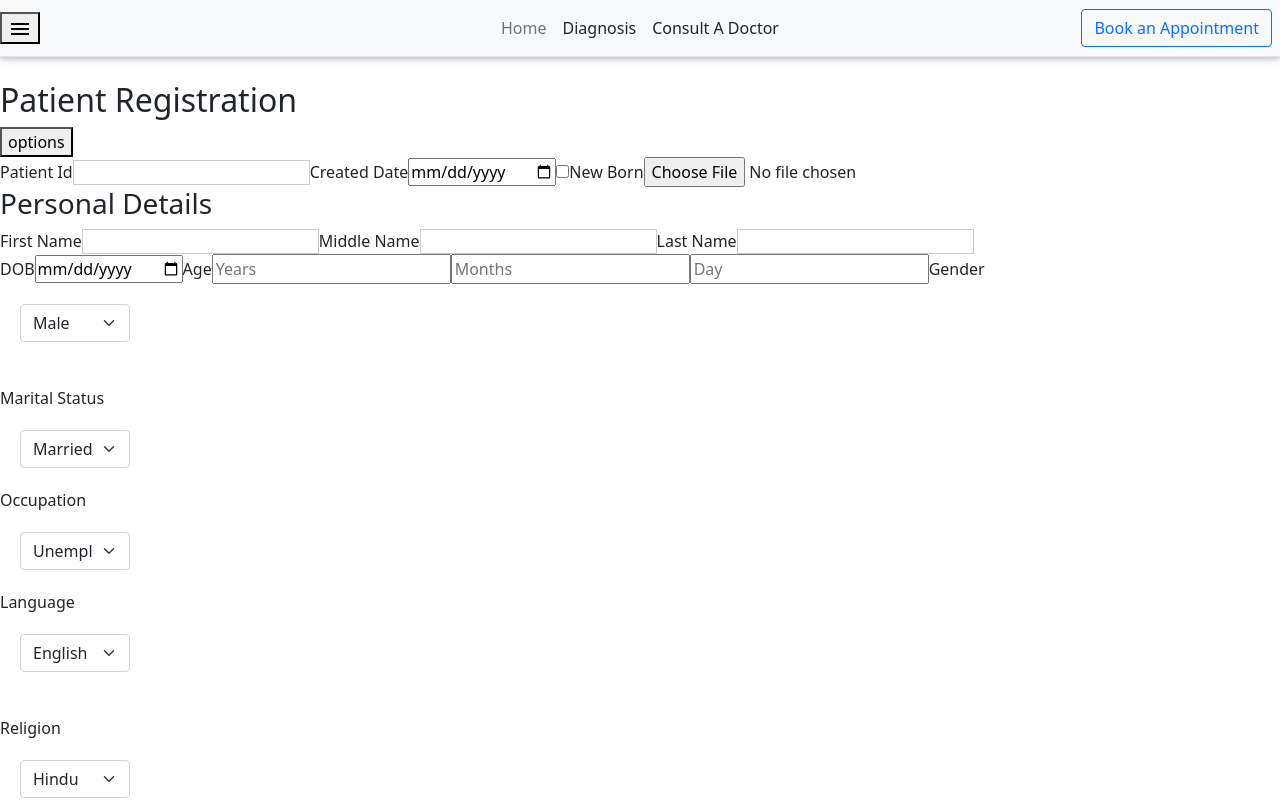
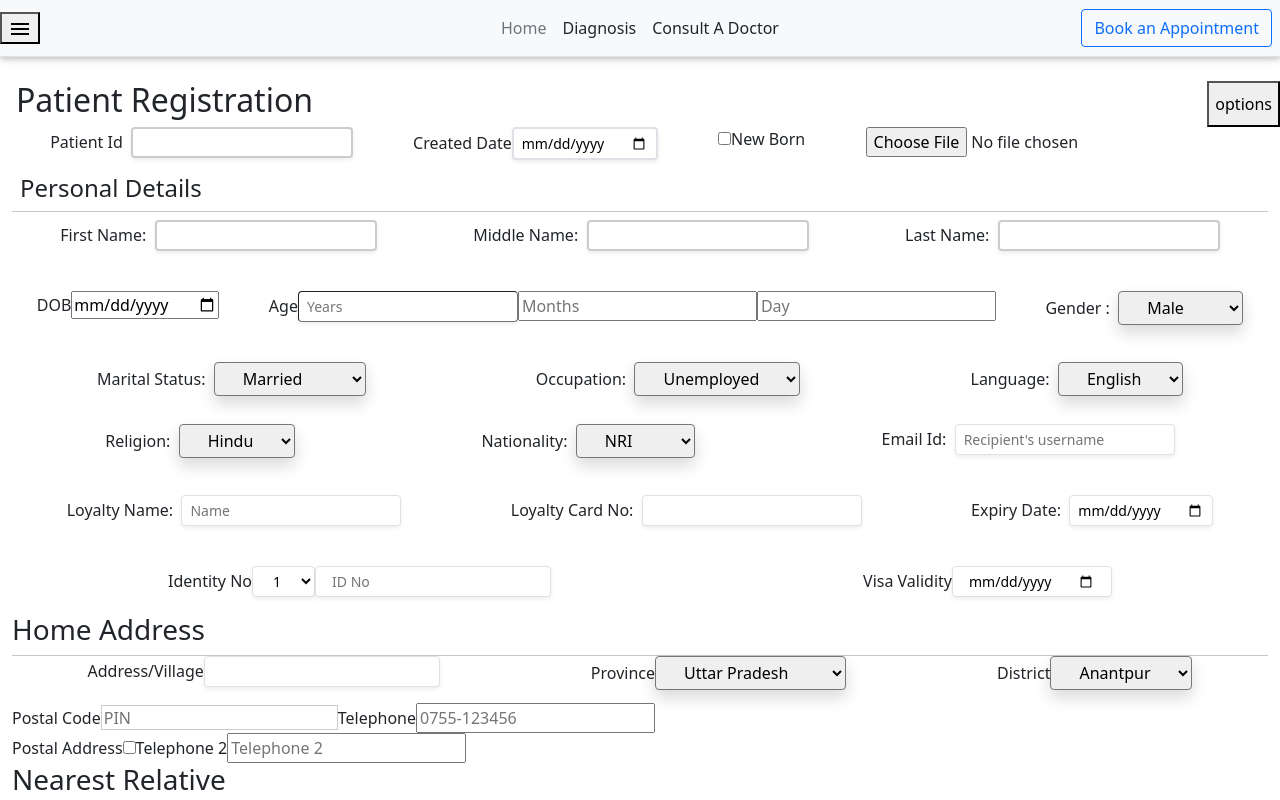
Before and after one commit to DataMinesTech/HospitalManagement, a React (Create React App) app: page /newpatient in a window 1280 px wide. Shown: the top 800 px of the page. Built offline with nearby package versions, Linux system fonts and the light colour scheme.

Commit message:
patient registration partially completed

```diff
--- a/src/Components/PatientComponent/NewPatient.js
+++ b/src/Components/PatientComponent/NewPatient.js
@@ -2,15 +2,15 @@ import React, { useState } from "react";
 import Header from "../Layout/Header/Header";
 import Sidebar from "../Layout/Sidebar/Sidebar";
 import OutPatientModal from "../Layout/OutPatientModal/OutPatientModal";
-import { Modal } from "@mui/material";
+import { Divider, Modal, Typography } from "@mui/material";
 const divStyle = {
-  width : '110px',
-  margin: '20px',
+  width: "110px",
+  margin: "20px",
   // border: '5px solid black'
 };
 const emailStyle = {
-  width : '300px',
-  margin: '40px',
+  width: "300px",
+  margin: "40px",
   // border: '5px solid black'
 };
 const NewPatient = () => {
@@ -35,8 +35,8 @@ const NewPatient = () => {
     <div>
       {/* <Header />
       <Sidebar /> */}
-      <div>
-        <h2>Patient Registration</h2>
+      <div className="d-flex justify-content-between">
+        <p className="h2 px-3 ">Patient Registration</p>
         <button onClick={() => setOpenModal(!openModal)}>options</button>
       </div>
       {openModal !== false ? (
@@ -45,108 +45,249 @@ const NewPatient = () => {
         </Modal>
       ) : (
         <>
+          <div className="container-fluid ">
+            <form
+              encType="multipart/form-data"
+              className="form-horizontal"
+              onSubmit={registerPatient}
+            >
+              <div className="form-group ">
+                <div className="d-flex justify-content-around">
                   <div>
-            <form encType="multipart/form-data" onSubmit={registerPatient}>
-              <label>Patient Id</label>
-              <input type="text" name="patientId" required />
-              <label>Created Date</label>
-              <input type="date" name="createdDate" />
+                    <label className=" px-2" for="patientId">
+                      Patient Id
+                    </label>
+                    <input
+                      className="pl-2 py-2 form-control-sm shadow-sm mb-3 bg-white rounded border-2"
+                      type="text"
+                      name="patientId"
+                      required
+                    />
+                  </div>
+                  <div>
+                    <label className="pl-5  ">Created Date</label>
+                    <input
+                      className="pl-2 form-control-sm shadow-sm mb-2 bg-white rounded border border-2"
+                      type="date"
+                      name="createdDate"
+                    />
+                  </div>
+                  <div>
                     <input type="checkbox" />
                     <label>New Born</label>
+                  </div>
 
                   <input type="file" name="avatar" accept="image/*" />
-
-              <h3>Personal Details</h3>
+                  <Typography />
+                </div>
+                <p className="h4 px-2">Personal Details</p>
+                <Divider></Divider>
+                <div className="py-2">
+                  <div className="d-flex justify-content-around">
                     <div>
-                <label>First Name</label>
-                <input type="text" />
-                <label>Middle Name</label>
-                <input type="text" />
-                <label>Last Name</label>
-                <input type="text" />
+                      <label>First Name: &nbsp;</label>
+                      <input
+                        type="text"
+                        className="pl-2 py-2 form-control-sm shadow-sm mb-3 bg-white rounded border-2"
+                      />
+                    </div>
+                    <div>
+                      <label>Middle Name: &nbsp;</label>
+                      <input
+                        type="text"
+                        className="pl-2 py-2 form-control-sm shadow-sm mb-3 bg-white rounded border-2"
+                      />
+                    </div>
+                    <div>
+                      <label>Last Name: &nbsp; </label>
+                      <input
+                        type="text"
+                        className="pl-2 py-2 form-control-sm shadow-sm mb-3 bg-white rounded border-2"
+                      />
+                    </div>
+                  </div>
                   <br />
+                  <div className=" d-flex justify-content-around">
+                    <div>
                       <label>DOB</label>
                       <input type="date" />
+                    </div>
+                    <div>
                       <label>Age</label>
-                <input placeholder="Years" />
-                <input placeholder="Months" />
-                <input placeholder="Day" />
-                <label>Gender</label>
-                <select class="form-select" name="gender" id="gender" style={divStyle}>
+                      <input
+                        type="number"
+                        placeholder="Years"
+                        className="pl-2 form-control-sm -p-2 shadow-sm mb-3 bg-white rounded border-1 "
+                      />
+                      <input type="number" placeholder="Months" />
+                      <input type="number" placeholder="Day" />
+                    </div>
+                    <div>
+                      <label>Gender : &nbsp; </label>
+                      <select
+                        className="selectpicker border-1 mb-1 px-4 py-1 rounded shadow"
+                        name="gender"
+                        id="gender"
+                      >
                         <option value="male">Male</option>
                         <option value="female">Female</option>
                       </select>
+                    </div>
+                  </div>
                   <br />
-                <label>Marital Status</label>
-                <select class="form-select" name="maritalstatus" id="maritalstatus" style={divStyle}>
+                  <div className="d-flex justify-content-around">
+                    <div>
+                      <label>Marital Status: &nbsp;</label>
+                      <select
+                        className="selectpicker border-1 mb-1 px-4 py-1 rounded shadow"
+                        name="maritalstatus"
+                        id="maritalstatus"
+                      >
                         <option value="married">Married</option>
                         <option value="unmarried">Unmarried</option>
                       </select>
-                <label>Occupation</label>
-                <select class = "form-select" name="occupation" id="occupation" style={divStyle}>
+                    </div>
+                    <div>
+                      <label>Occupation: &nbsp;</label>
+                      <select
+                        className="selectpicker border-1 mb-1 px-4 py-1 rounded shadow"
+                        name="occupation"
+                        id="occupation"
+                      >
                         <option value="unemployed">Unemployed</option>
                         <option value="Employed">Employed</option>
                       </select>
-                <label>Language</label>
-                <select class="form-select" name="language" id="language" style={divStyle}>
+                    </div>
+                    <div>
+                      <label>Language: &nbsp;</label>
+                      <select
+                        class="selectpicker border-1 mb-1 px-4 py-1 rounded shadow"
+                        name="language"
+                        id="language"
+                      >
                         <option value="english">English</option>
                         <option value="hindi">Hindi</option>
                         <option value="other">Other</option>
                       </select>
+                    </div>
+                  </div>
                   <br />
-                <label>Religion</label>
-                <select class ="form-select" name="religion" id="religion" style={divStyle}>
+                  <div className="d-flex justify-content-around">
+                    <div>
+                      <label>Religion: &nbsp;</label>
+                      <select
+                        class="selectpicker border-1 mb-1 px-4 py-1 rounded shadow"
+                        name="religion"
+                        id="religion"
+                      >
                         <option value="hindu">Hindu</option>
                         <option value="jain">Jain</option>
                         <option value="sikh">Sikh</option>
-                </select><br />
+                      </select>
+                    </div>
 
                     <span>
-                    <label>Nationality</label>
-                    <select class="form-select" name="nationality" id="nationality" style={divStyle}>
+                      <label>Nationality: &nbsp;</label>
+                      <select
+                        class="selectpicker border-1 mb-1 px-4 py-1 rounded shadow"
+                        name="nationality"
+                        id="nationality"
+                      >
                         <option value="nri">NRI</option>
                         <option value="indian">Indian</option>
                         <option value="other">other</option>
                       </select>
                     </span>
-                <label>Email Id</label>
-                <input type="email" class="form-control" placeholder="Recipient's username" aria-label="Recipient's username" aria-describedby="basic-addon2" style={emailStyle}/>
+                    <div>
+                      <label>Email Id: &nbsp;</label>
+                      <input
+                        type="email"
+                        class="pl-2 form-control-sm shadow-sm mb-3 bg-white rounded border"
+                        placeholder="Recipient's username"
+                        aria-label="Recipient's username"
+                        aria-describedby="basic-addon2"
+                      />
+                    </div>
+                  </div>
                   <br />
-                <label>Loyalty Name</label>
-                <input type="text" class="form-control" placeholder="Name" style={divStyle} />
-                <label>Loyalty Card No</label>
-                <input type="number" />
-                <label>Expiry Date</label>
-                <input type="date" />
+                  <div className="d-flex justify-content-around">
+                    <div>
+                      <label>Loyalty Name: &nbsp;</label>
+                      <input
+                        type="text"
+                        class="pl-2 form-control-sm shadow-sm mb-3 bg-white rounded border"
+                        placeholder="Name"
+                      />
+                    </div>
+                    <div>
+                      <label>Loyalty Card No: &nbsp;</label>
+                      <input
+                        type="number"
+                        className="pl-2 form-control-sm shadow-sm mb-3 bg-white rounded border"
+                      />
+                    </div>
+                    <div>
+                      <label>Expiry Date: &nbsp;</label>
+                      <input
+                        type="date"
+                        className="pl-2 form-control-sm shadow-sm mb-3 bg-white rounded border"
+                      />
+                    </div>
+                  </div>
                   <br />
+                  <div className="d-flex justify-content-around">
+                    <div>
                       <label>Identity No</label>
-                <select class="form-select" style={divStyle}>
+                      <select class="pl-2 form-control-sm px-3   shadow-sm mb-3 bg-white rounded border ">
                         <option value="1">1</option>
                         <option value="2">2</option>
                         <option value="3">3</option>
                       </select>
-                <input type="number" placeholder="ID No" />
+                      <input
+                        type="number"
+                        placeholder="ID No"
+                        className="pl-2 form-control-sm px-3   shadow-sm mb-3 bg-white rounded border "
+                      />
+                    </div>
+                    <div>
                       <label>Visa Validity</label>
-                <input type="date" />
-                <h3>Home Address</h3>
+                      <input
+                        type="date"
+                        className="pl-2 form-control-sm px-3   shadow-sm mb-3 bg-white rounded border "
+                      />
+                    </div>
+                  </div>
+                  <p className="h3">Home Address</p>
+                  <Divider></Divider>
+                  <div className="d-flex justify-content-around">
+                    <div>
                       <label>Address/Village</label>
-                <input type="text" />
+                      <input
+                        type="text"
+                        className="pl-2 form-control-sm px-3   shadow-sm mb-3 bg-white rounded border"
+                      />
+                    </div>
+                    <div>
                       <label>Province</label>
-                <select class="form-select" style={divStyle}>
+                      <select class="selectpicker border-1 mb-1 px-4 py-1 rounded shadow">
                         <option value="up">Uttar Pradesh</option>
                         <option value="andhrapradesh">Andhra Pradesh</option>
                         <option value="punjab">Punjab</option>
                       </select>
+                    </div>
+                    <div>
                       <label>District</label>
-                <select class="form-select" style={divStyle}>
+                      <select class="selectpicker border-1 mb-1 px-4 py-1 rounded shadow">
                         <option value="anantpur">Anantpur</option>
                         <option value="chittoor">chittoor</option>
                         <option value="agra">Agra</option>
                       </select>
+                    </div>
+                  </div>
                   <label>Postal Code</label>
-                <input type="text" placeholder="PIN" class= "form-control" style={divStyle}   />
+                  <input type="text" placeholder="PIN" />
                   <label>Telephone</label>
-                <input type="number" placeholder="0755-123456" class="form-control" style={divStyle} />
+                  <input type="number" placeholder="0755-123456" />
                   <br />
                   <label>Postal Address</label>
                   <input type="checkbox" />
@@ -160,7 +301,12 @@ const NewPatient = () => {
                   <label>Relative Name</label>
                   <input type="text" placeholder="Telephone 2" />
                   <label>Address/Village</label>
-                <input type="text" placeholder="Address" class="form-control" style={divStyle}/>
+                  <input
+                    type="text"
+                    placeholder="Address"
+                    class="form-control"
+                    style={divStyle}
+                  />
                   <label>Province</label>
                   <select>
                     <option value="up">Uttar Pradesh</option>
@@ -181,7 +327,11 @@ const NewPatient = () => {
                   <label>Postal Address</label>
                   <input type="checkbox" />
                   <label>Telephone 2</label>
-                <input class="form-control" type="number" placeholder="Telephone 2" />
+                  <input
+                    class="form-control"
+                    type="number"
+                    placeholder="Telephone 2"
+                  />
                   <h3>Payer Information</h3>
                   <label>Payer</label>
                   <select>
@@ -198,7 +348,10 @@ const NewPatient = () => {
                     <option value="select">Select</option>
                   </select>
                 </div>
-              <button type="submit" class="btn btn-success">Submit </button>
+                <button type="submit" class="btn btn-success">
+                  Submit{" "}
+                </button>
+              </div>
             </form>
           </div>
         </>
```
Lines whose indentation alone changed are shown as unchanged.
